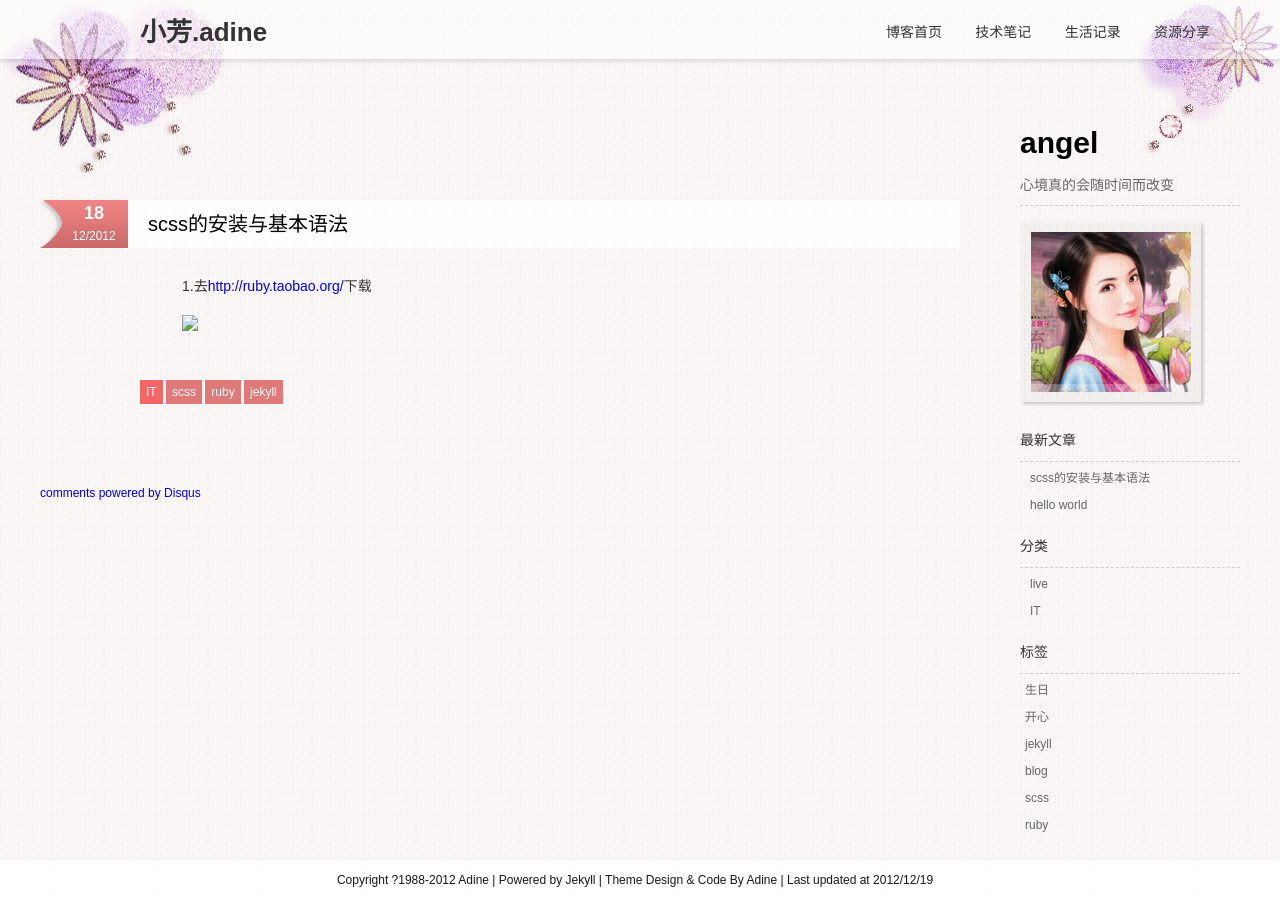
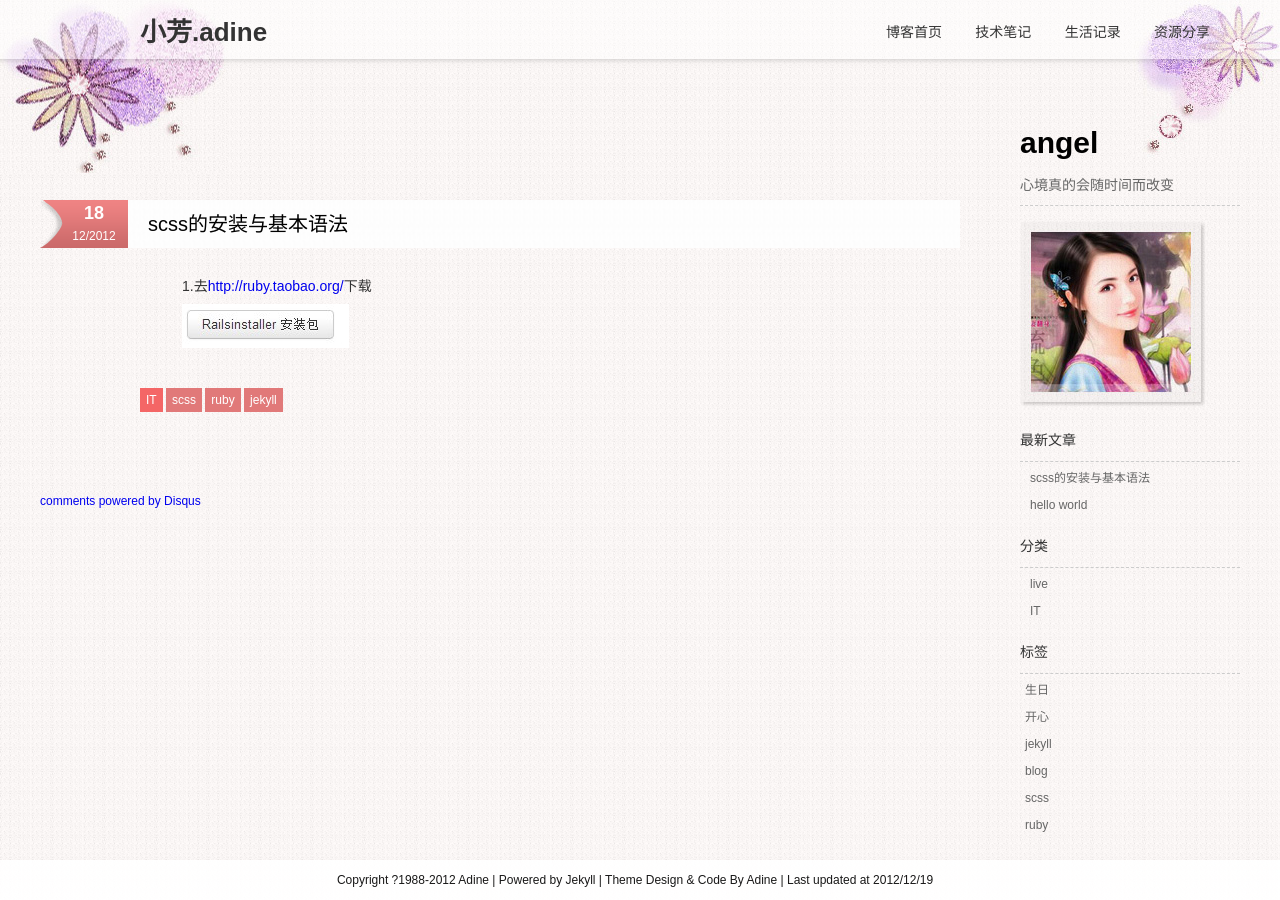
Before and after one commit to adine-zhu/myblog, a Jekyll site: the page built from _posts/2012-12-18-scss.md, in a window 1280 px wide. Built offline with Jekyll 4.4.1, drawn with Linux system fonts in a browser that asks for light colours; comment, search, counter and statistics services are not loaded.

Commit message:
update article
update article

```diff
--- a/_posts/2012-12-18-scss.md
+++ b/_posts/2012-12-18-scss.md
@@ -10,4 +10,4 @@ tags: scss ruby jekyll
 
 
 <p>1.去<a href="#">http://ruby.taobao.org/</a>下载</p>
-<img src="img/r1.jpg" />
+<img src="/img/r1.jpg" />
```
